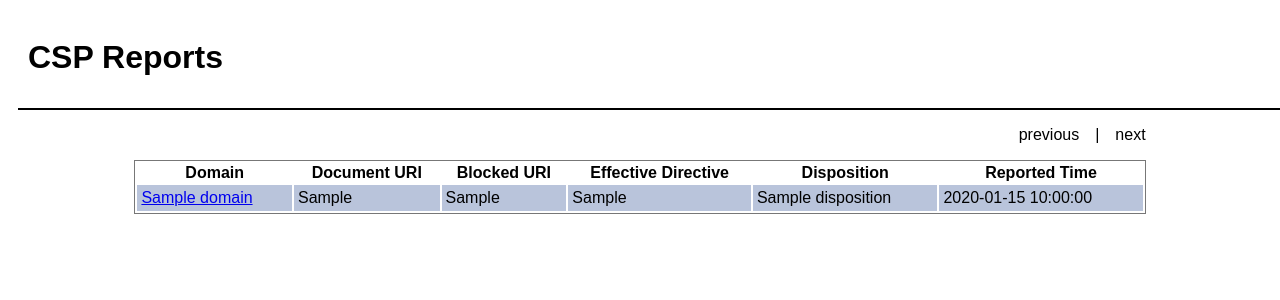
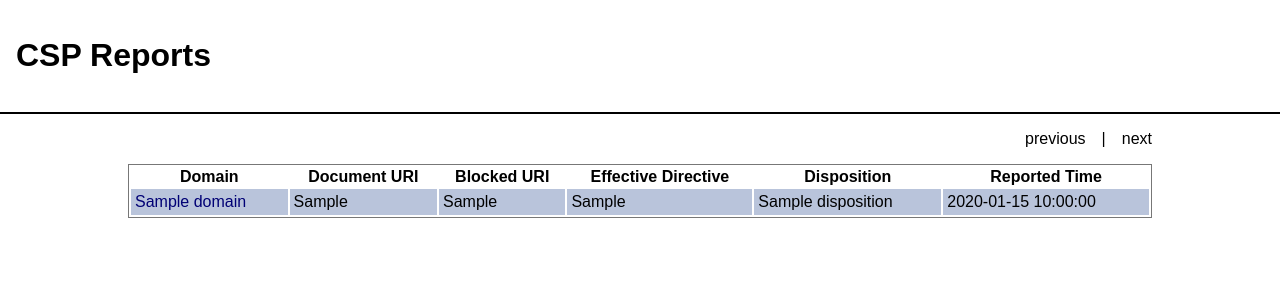
Before and after one commit to finalduty/csp-report-collector, a Python web app: template src/templates/reports.jinja in a window 1280 px wide. Shown: the top 300 px of the page. Run offline with Jinja, Linux system fonts and the light colour scheme; the template is opened without the code that fills it: most values are stand-ins (such as "Sample title", 1, 10 or a date in 2020).

Commit message:
chore: minor style changes

```diff
--- a/src/static/style.css
+++ b/src/static/style.css
@@ -1,11 +1,12 @@
-html {
+html, body {
     font-family: sans-serif;
+    margin: 0;
+    padding: 0;
 }
 
 .head {
-    width: 100%;
-    margin: 0px 0px 0px 10px;
-    padding: 10px;
+    margin: 0;
+    padding: 1em;
     border-bottom: 2px solid #000;
 }
 
@@ -29,6 +30,16 @@ tr.row-1 {
 
 td {
     padding: .25em;
+}
+
+td a {
+    color: #000075;
+    text-decoration: none;
+}
+
+td a:hover {
+    color: #5555a0;
+    text-decoration: underline;
 }
 
 .navbar {
```
